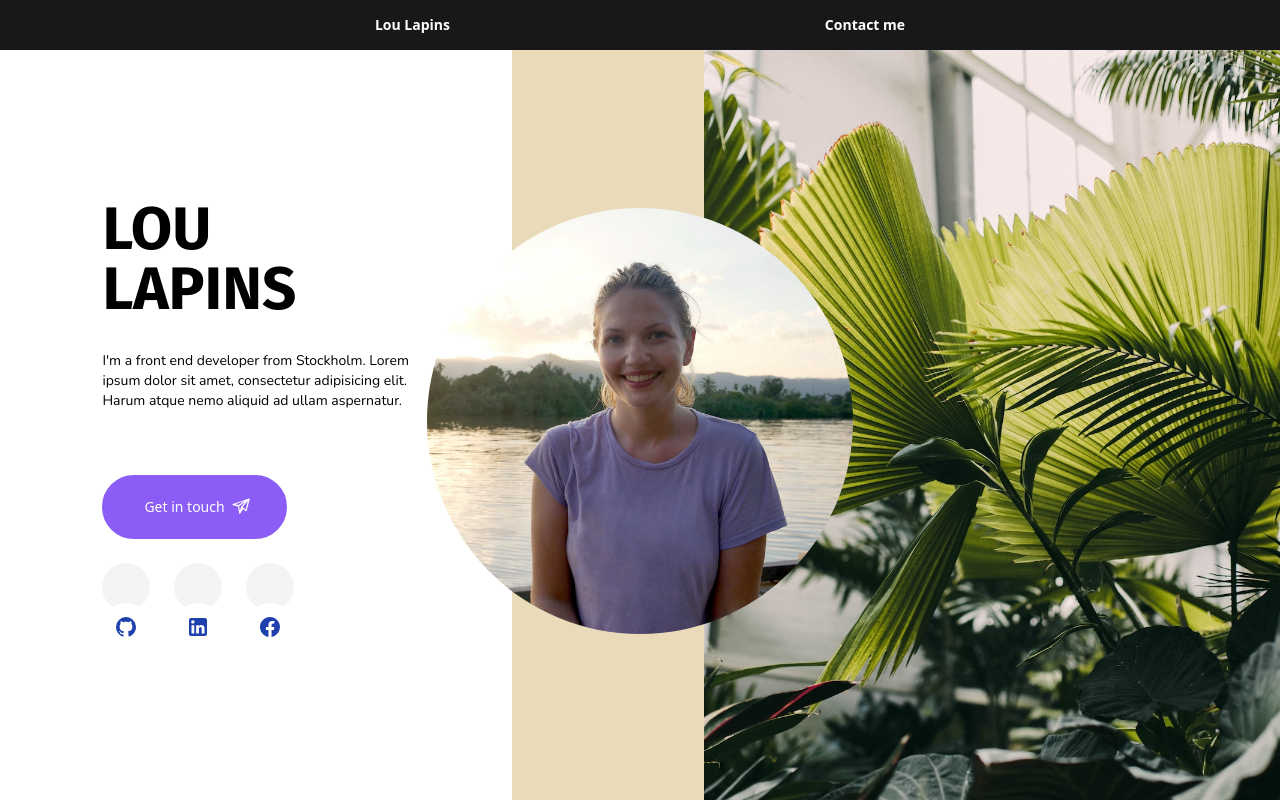
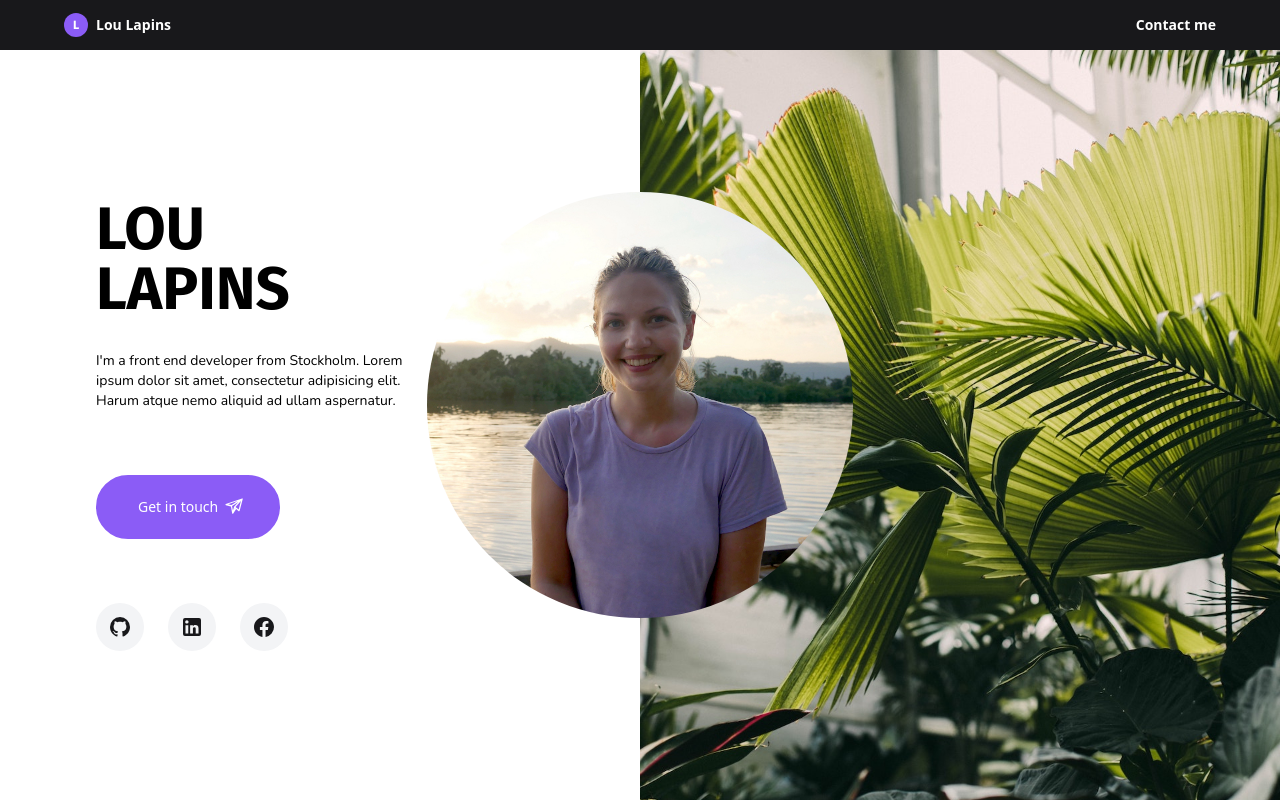
Before and after one commit to LouLapins/website-vue-vite-tailwind, a Vue app: page / in a window 1280 px wide. Built offline with nearby package versions, Linux system fonts and the light colour scheme.

Commit message:
Refactor navbar and landing page

```diff
--- a/src/components/NavBar.vue
+++ b/src/components/NavBar.vue
@@ -1,12 +1,23 @@
 <template>
-  <nav class="z-10 flex items-center w-full text-sm font-bold text-white h-[50px] justify-evenly bg-zinc-900">
-    <router-link :to="{ name: 'Home' }">Lou Lapins</router-link>
-    <router-link v-for="item in navItems" :to="{ name: item.componentName }" class="">{{ item.text }}
-    </router-link>
+  <nav class="z-10 flex items-center w-full px-8 justify-between h-[50px] bg-zinc-900">
+    <NavItem
+    to-component-name="Home"
+    text="Lou Lapins">
+      <i class="flex items-center justify-center w-6 h-6 mr-2 text-xs not-italic font-bold rounded-full group-hover:bg-violet-400 bg-violet-500 font-display">
+        L
+      </i>
+    </NavItem>
+    <div class="flex h-full">
+      <NavItem class="ml-4"
+      v-for="item in navItems"
+      :to-component-name="item.componentName"
+      :text="item.text" />
+    </div>
   </nav>
 </template>
-<script setup lang="ts">
+<script setup>
 import { ref } from 'vue'
+import NavItem from './nav/NavItem.vue'
 const navItems = ref([
   // {
   //   componentName: 'Work',
@@ -18,7 +29,7 @@ const navItems = ref([
   // },
   {
     componentName: 'Contact',
-    text: 'Contact me'
-  }
+    text: 'Contact me',
+  },
 ])
 </script>
--- a/src/components/buttons/LinkButton.vue
+++ b/src/components/buttons/LinkButton.vue
@@ -1,5 +1,5 @@
 <template>
-<button :title="title" class="p-3 bg-white text-blue-800 drop-shadow-[0_-40px_0_rgba(240,240,240,0.7)] rounded-full">
+<button :title="title" class="p-3 bg-gray-100 rounded-full hover:bg-gray-200 text-zinc-900">
   <a :href="url" target="blank">
     <LinkedinIcon v-if="icon === 'linkedin'"></LinkedinIcon>
     <GithubIcon v-else-if="icon === 'github'"></GithubIcon>
--- /dev/null
+++ b/src/components/nav/NavItem.vue
@@ -0,0 +1,13 @@
+<template>
+    <router-link class="flex items-center h-full px-8 text-sm font-bold text-white group hover:bg-zinc-800"
+        :to="{ name: toComponentName }">
+        <slot></slot>
+        {{ text }}
+    </router-link>
+</template>
+<script setup>
+defineProps({
+    toComponentName: String,
+    text: String
+})
+</script>
--- /dev/null
+++ b/src/pages/404/NotFound.vue
@@ -0,0 +1,6 @@
+<template>
+    <h1 class="mt-40 text-2xl font-bold text-center font-display">Oops! Hittar inte sidan.</h1>
+</template>
+
+<script setup>
+</script>
--- a/src/pages/home/Home.vue
+++ b/src/pages/home/Home.vue
@@ -1,7 +1,7 @@
 <template>
     <div class="flex h-[calc(100vh-50px)]">
-        <LeftSide class="w-2/5"/>
-        <RightSide class="w-3/5"/>
+        <LeftSide class="w-1/2"/>
+        <RightSide class="w-1/2"/>
     </div>
 </template>
 <script setup lang="ts">
--- a/src/pages/home/LeftSide.vue
+++ b/src/pages/home/LeftSide.vue
@@ -1,6 +1,6 @@
 <template>
-    <div class="flex flex-col items-center justify-center h-full">
-        <div class="flex flex-col items-start w-3/5">
+    <div class="flex flex-col justify-center h-full">
+        <div class="flex flex-col items-start ml-24 w-80">
             <h1 class="w-48 text-6xl font-bold uppercase font-display">Lou Lapins</h1>
             <p class="my-8 text-sm font-body">I'm a front end developer from Stockholm.
                 Lorem ipsum dolor sit amet, consectetur adipisicing elit. Harum atque nemo aliquid ad ullam aspernatur.
--- a/src/pages/home/RightSide.vue
+++ b/src/pages/home/RightSide.vue
@@ -1,9 +1,9 @@
 <template>
-    <TransitionGroup enter-from-class="opacity-0" tag="div" appear class="flex items-end justify-end h-full bg-[#E9DBB9]">
-        <div key="1" ref="plants" class="relative w-3/4 h-full bg-center bg-no-repeat bg-cover bg-plants-img">
+    <TransitionGroup enter-from-class="opacity-0" tag="div" appear class="flex items-end justify-end h-full">
+        <div key="1" ref="plants" class="relative w-full h-full bg-center bg-no-repeat bg-cover bg-plants-img">
         </div>
 
-        <img key="2" ref="image" src="../../assets/lou-river.jpg" alt="Lou by river" class="absolute w-2/6 rounded-full lou top-52 right-1/3">
+        <img key="2" ref="image" src="../../assets/lou-river.jpg" alt="Lou by river" class="absolute w-2/6 rounded-full lou top-48 right-1/3">
 
     </TransitionGroup>
 </template>
--- a/src/router/index.js
+++ b/src/router/index.js
@@ -1,13 +1,19 @@
 import { createRouter, createWebHistory } from "vue-router"
 import Home from '../pages/home/Home.vue'
-import Work from '../pages/work/Work.vue'
-import About from '../pages/about/About.vue'
+import NotFound from '../pages/404/NotFound.vue'
+// import Work from '../pages/work/Work.vue'
+// import About from '../pages/about/About.vue'
 import Contact from '../pages/contact/Contact.vue'
 
 const routes = [{
         path: '/',
         name: 'Home',
         component: Home
+    },
+    {
+        path: '/:pathMatch(.*)*',
+        name: 'NotFound',
+        component: NotFound
     },
     // {
     //     path: '/work',
```
Also changed, not shown: .eslintr.json (added), .eslintrc.js (deleted), .prettierrc.js (deleted).
